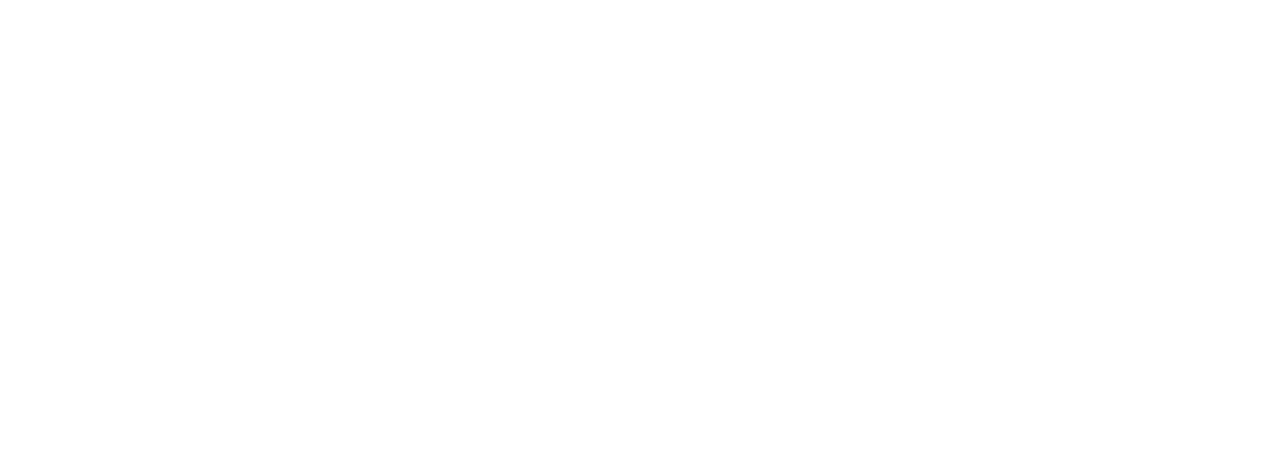
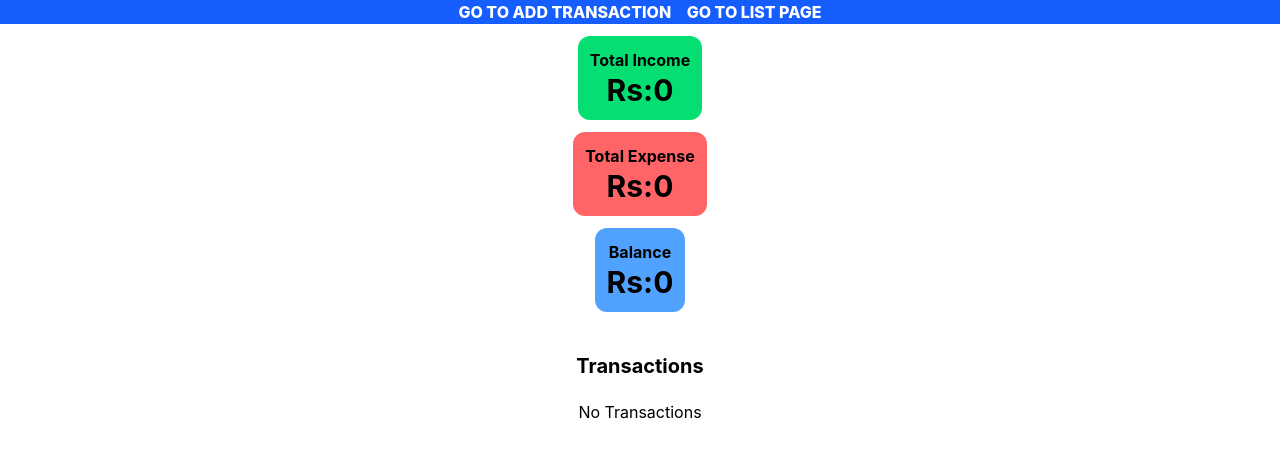
Before and after one commit to Synaptara/personal-finance-tracker, a React (Vite) app: page /list in a window 1280 px wide. Shown: the top 456 px of the page. Built offline with nearby package versions, Linux system fonts and the light colour scheme.

Commit message:
Learnt (Link , Props , LocalStorage) and Added Income , expense and balance.

```diff
--- a/src/App.jsx
+++ b/src/App.jsx
@@ -1,19 +1,43 @@
-import {Route, Routes} from "react-router-dom";
+import {Link, Route, Routes} from "react-router-dom";
 import TransactionForm from "./components/TransactionForm.jsx";
-import {useState} from "react";
+import {useEffect, useState} from "react";
 import TransactionList from "./components/TransactionList.jsx";
 
 function App() {
 
+  const [transaction, setTransaction] = useState(() => {
+    const saveData = localStorage.getItem("Transaction")
+    return saveData ? JSON.parse(saveData) : [];
+
+  })
+
+  useEffect(() => {
+    localStorage.setItem("Transaction", JSON.stringify(transaction))
+  }, [transaction])
 
   return (
     <>
-        <Routes>
-            <Route path={"/"} element={<TransactionForm/>}/>
-            <Route path={"/list"} element={<TransactionList/>}/>
-        </Routes>
+
+      <div className={"text-center bg-blue-600 font-extrabold space-x-3 text-white"}>
+        <Link to="/"> GO TO ADD TRANSACTION</Link>
+        <Link to="/list"> GO TO LIST PAGE</Link>
+      </div>
+      <Routes>
+        <Route
+          path={"/"}
+          element={
+            <TransactionForm
+              transaction={transaction}
+              setTransaction={setTransaction}/>}/>
+        <Route
+          path={"/list"}
+          element={<TransactionList
+            transaction={transaction}
+            setTransaction={setTransaction}
+          />}/>
+      </Routes>
     </>
-  )
+  );
 }
 
 export default App
--- a/src/components/TransactionForm.jsx
+++ b/src/components/TransactionForm.jsx
@@ -6,12 +6,11 @@
 
 import {useState} from "react";
 
-export default function TransactionForm() {
+export default function TransactionForm({  setTransaction }) {
 
   const [amount, setAmount] = useState("")
   const [category, setCategory] = useState("Food")
   const [type, setType] = useState("Income")
-  const [transaction, setTransaction] = useState([])
   const [error, setError] = useState(true)
 
 
@@ -115,28 +114,6 @@ export default function TransactionForm() {
           onClick={saveTransaction}>Add Transaction
         </button>
       </div>
-
-      {/*History Section*/}
-      <div className={"mt-10"}>
-        <h1 className={"text-xl font-bold text-center"}>Transactions</h1>
-        {transaction.length === 0 ? (
-          <p className={"text-center mt-5"}> No Transactions</p>
-        ) : (
-          transaction.map((t, index) => (
-            <div className={"text-center mt-3"} key={index}>
-              <p>Amount : {t.amount}</p>
-              <p>Category : {t.category}</p>
-              <p>Type : {t.type}</p>
-              <button
-                className={"bg-red-600 hover:bg-red-400 p-1 px-4 mt-3 rounded-md text-white"}
-                onClick={() => setTransaction(prev => prev.filter((_, i) => i !== index))}
-              >
-                Delete
-              </button>
-            </div>))
-        )}
-
-      </div>
     </div>
   )
 }
--- a/src/components/TransactionList.jsx
+++ b/src/components/TransactionList.jsx
@@ -1,7 +1,52 @@
-export default function TransactionList() {
+export default function TransactionList({ transaction, setTransaction }) {
 
+
+  const incomeList = transaction.filter(t => t.type === "Income")
+  const totalIncome = incomeList.reduce((total , item) => total + item.amount , 0)
+  const expenseList = transaction.filter(t => t.type === "Expense")
+  const totalExpense = expenseList.reduce((total , item) => total + item.amount , 0)
 
     return <div>
 
+      <div className={"flex justify-center mt-3"}>
+        <div className={"flex-row justify-center bg-green-400 p-3 rounded-xl"}>
+          <h1 className={"text-md font-bold text-center"}>Total Income</h1>
+          <h1 className={"text-3xl font-bold text-center"}>Rs:{totalIncome}</h1>
+        </div>
+      </div>
+      <div className={"flex justify-center mt-3"}>
+        <div className={"flex-row justify-center bg-red-400 p-3 rounded-xl"}>
+          <h1 className={"text-md font-bold text-center"}>Total Expense</h1>
+          <h1 className={"text-3xl font-bold text-center"}>Rs:{totalExpense}</h1>
+        </div>
+      </div>
+      <div className={"flex justify-center mt-3"}>
+        <div className={"flex-row justify-center bg-blue-400 p-3 rounded-xl"}>
+          <h1 className={"text-md font-bold text-center"}>Balance</h1>
+          <h1 className={"text-3xl font-bold text-center"}>Rs:{totalIncome - totalExpense}</h1>
+        </div>
+      </div>
+
+      {/*History Section*/}
+      <div className={"mt-10"}>
+        <h1 className={"text-xl font-bold text-center"}>Transactions</h1>
+        {transaction.length === 0 ? (
+          <p className={"text-center mt-5"}> No Transactions</p>
+        ) : (
+          transaction.map((t, index) => (
+            <div className={"text-center mt-3"} key={index}>
+              <p>Amount : {t.amount}</p>
+              <p>Category : {t.category}</p>
+              <p>Type : {t.type}</p>
+              <button
+                className={"bg-red-600 hover:bg-red-400 p-1 px-4 mt-3 rounded-md text-white"}
+                onClick={() => setTransaction(prev => prev.filter((_, i) => i !== index))}
+              >
+                Delete
+              </button>
+            </div>))
+        )}
+
+      </div>
     </div>
 }
```
